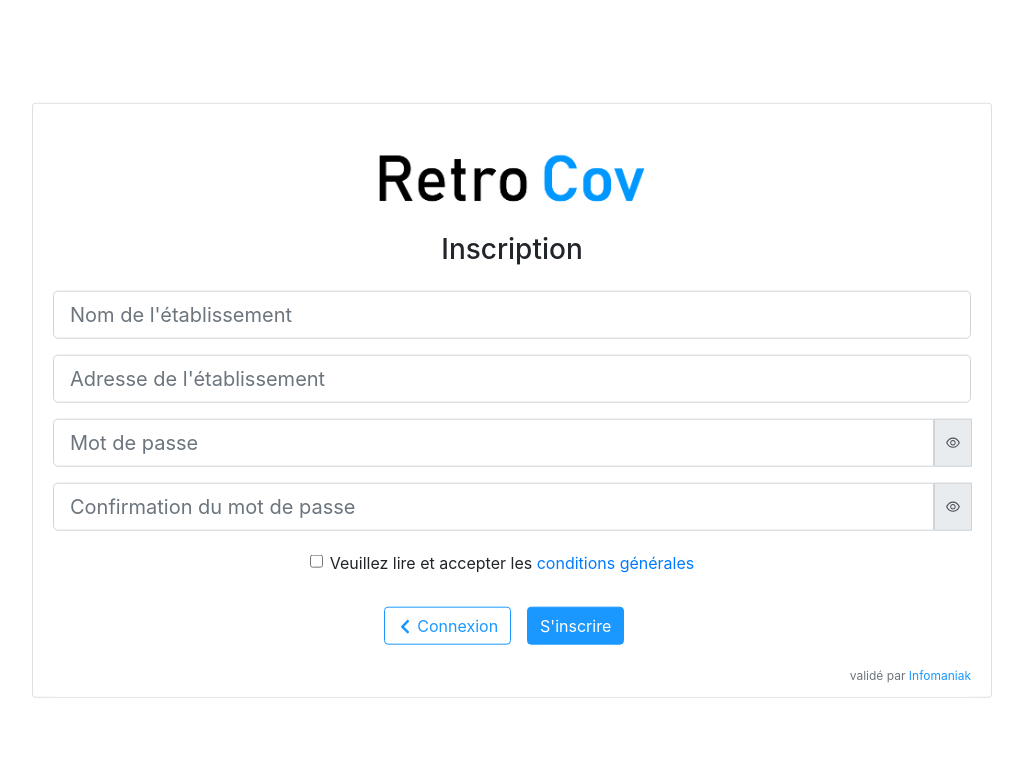
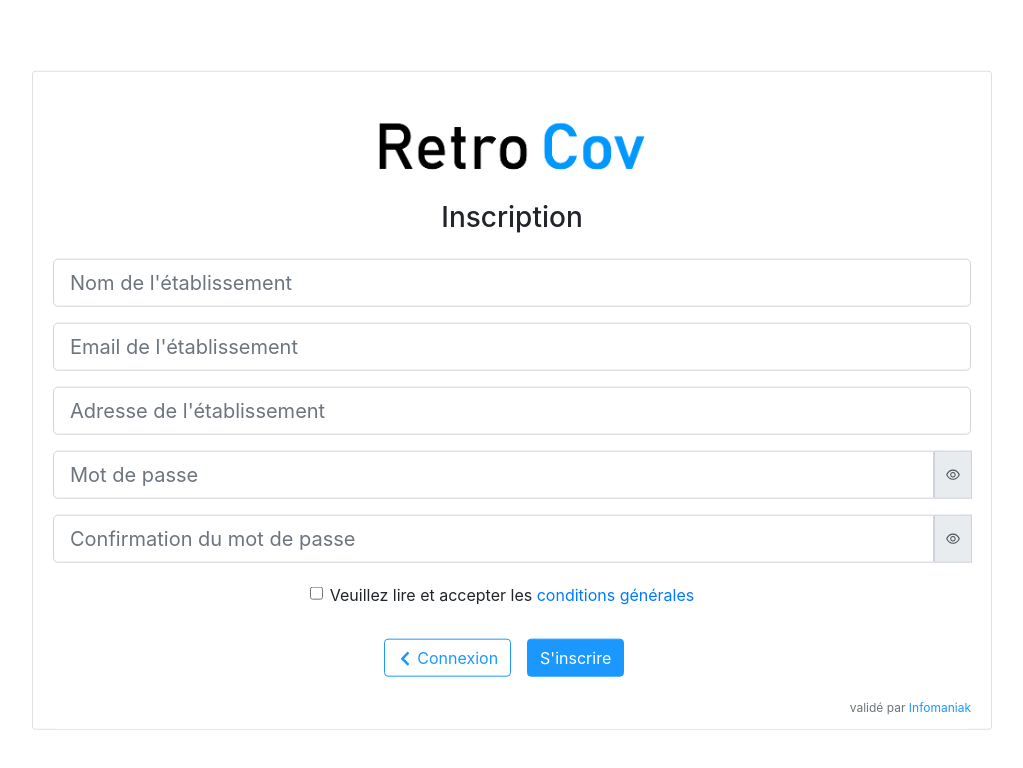
Before and after one commit to jmuraro-dev/retrocov-front, a React (Create React App) app: page /register in a window 1280 px wide. Shown: the top 768 px of the page, without its empty margins (128-1151 px from the left). Built offline with nearby package versions, Linux system fonts and the light colour scheme.

Commit message:
Add the email on the register form

```diff
--- a/src/api/Restaurant.js
+++ b/src/api/Restaurant.js
@@ -11,6 +11,7 @@
         },
         body: JSON.stringify({
             name: restaurant.name,
+            email: restaurant.email,
             address: restaurant.address,
             password: password,
             urlName: createUrlName(restaurant.name)
--- a/src/components/ClientFormSuccess.js
+++ b/src/components/ClientFormSuccess.js
@@ -5,7 +5,7 @@
 } from "react-router-dom";
 import '../styles/register.css';
 import '../styles/success.css';
-import {Alert, Button, Card, Container, Form, Spinner} from 'react-bootstrap';
+import {Card, Container, Spinner} from 'react-bootstrap';
 
 class ClientFormSuccess extends Component {
     constructor(props) {
--- a/src/components/ConditionModal.js
+++ b/src/components/ConditionModal.js
@@ -1,7 +1,6 @@
 import React, {useState} from 'react';
 import {Button} from 'react-bootstrap';
 import {Modal, ModalHeader, ModalBody, ModalFooter} from 'reactstrap';
-import {deleteRestaurantById} from "../api/Restaurant";
 
 const ConditionModal = (props) => {
     const {
@@ -11,14 +10,6 @@
     const [modal, setModal] = useState(false);
 
     const toggle = () => setModal(!modal);
-
-    const deleteRestaurant = () => {
-        deleteRestaurantById(props.restaurantId)
-            .then(response => {
-                console.log(response);
-                window.location.reload();
-            })
-    }
 
     return (
         <div style={{display: "inline-block"}}>
--- a/src/components/Register.js
+++ b/src/components/Register.js
@@ -15,6 +15,7 @@
 
         this.state = {
             name: '',
+            email: '',
             address: '',
             password: '',
             passwordConf: '',
@@ -22,8 +23,10 @@
             passwordConfVisible: false,
             errors: {
                 name: '',
+                email: '',
                 password: '',
                 passwordConf: '',
+                condition: '',
                 others: ''
             }
         }
@@ -61,6 +64,10 @@
         let errors = this.state.errors;
 
         switch (name) {
+            case 'email':
+                const expression = /(?!.*\.{2})^([a-z\d!#$%&'*+\-\/=?^_`{|}~\u00A0-\uD7FF\uF900-\uFDCF\uFDF0-\uFFEF]+(\.[a-z\d!#$%&'*+\-\/=?^_`{|}~\u00A0-\uD7FF\uF900-\uFDCF\uFDF0-\uFFEF]+)*|"((([\t]*\r\n)?[\t]+)?([\x01-\x08\x0b\x0c\x0e-\x1f\x7f\x21\x23-\x5b\x5d-\x7e\u00A0-\uD7FF\uF900-\uFDCF\uFDF0-\uFFEF]|\\[\x01-\x09\x0b\x0c\x0d-\x7f\u00A0-\uD7FF\uF900-\uFDCF\uFDF0-\uFFEF]))*(([\t]*\r\n)?[\t]+)?")@(([a-z\d\u00A0-\uD7FF\uF900-\uFDCF\uFDF0-\uFFEF]|[a-z\d\u00A0-\uD7FF\uF900-\uFDCF\uFDF0-\uFFEF][a-z\d\-._~\u00A0-\uD7FF\uF900-\uFDCF\uFDF0-\uFFEF]*[a-z\d\u00A0-\uD7FF\uF900-\uFDCF\uFDF0-\uFFEF])\.)+([a-z\u00A0-\uD7FF\uF900-\uFDCF\uFDF0-\uFFEF]|[a-z\u00A0-\uD7FF\uF900-\uFDCF\uFDF0-\uFFEF][a-z\d\-._~\u00A0-\uD7FF\uF900-\uFDCF\uFDF0-\uFFEF]*[a-z\u00A0-\uD7FF\uF900-\uFDCF\uFDF0-\uFFEF])\.?$/i;
+                errors.email = expression.test(String(value).toLowerCase()) ? '' : "Le format de l'adresse mail indiquer n'est pas valide !"
+                break;
             case 'password':
                 errors.password = value.length < 8 ? "Le mot de passe doit faire 8 caractères minimum !" : ''
                 break;
@@ -80,13 +87,17 @@
     }
 
     _handleRegister = async () => {
-        const {name, address, password, passwordConf, errors} = this.state
+        const {name, email, address, password, passwordConf, errors} = this.state
 
         if (document.getElementById('condition').checked) {
-            if (name === '' || address === '' || password === '' || passwordConf === '') {
+            errors.condition = ''
+            this.setState({errors})
+
+            if (name === '' || email === '' || address === '' || password === '' || passwordConf === '') {
                 errors.others = 'Tous les champs doivent être rempli !'
                 this.setState({errors})
             } else {
+                if (errors.others ==='' && errors.email === '' && errors.password === '' && errors.passwordConf === '') {
                     if (password !== passwordConf) {
                         this.setState({error: 'Les deux mots de passe ne correspondent pas !'})
                     } else {
@@ -96,8 +107,9 @@
                         this._updateLogged()
                     }
                 }
+            }
         } else {
-            errors.others = 'Vous devez lire et accepter les conditions pour créer un établissement.'
+            errors.condition = 'Vous devez lire et accepter les conditions pour créer un établissement.'
             this.setState({errors})
         }
     }
@@ -124,6 +136,22 @@
                                 <Alert variant="danger">
                                     {this.state.errors.name}
                                 </Alert>
+                            ) : null}
+
+                            <Form.Group controlId="formBasicName">
+                                <Form.Control
+                                    size="lg"
+                                    name="email"
+                                    type="text"
+                                    value={this.state.email}
+                                    onChange={this._handleChange}
+                                    placeholder="Email de l'établissement"/>
+                            </Form.Group>
+
+                            {this.state.errors.email !== "" ? (
+                                <Form.Text id="passwordHelpBlock" className={"form-password-conf mb-3"} muted>
+                                    {this.state.errors.email}
+                                </Form.Text>
                             ) : null}
 
                             <Form.Group controlId="formBasicAddress">
@@ -186,6 +214,11 @@
                                     {this.state.errors.others}
                                 </Alert>
                             ) : null}
+                            {this.state.errors.condition !== "" ? (
+                                <Alert variant="danger" className={"mt-2"}>
+                                    {this.state.errors.condition}
+                                </Alert>
+                            ) : null}
 
                             <Button className="register-button btn-connect mr-3 mt-3" href="/"
                                     variant="outline-primary"><FaChevronLeft/> Connexion</Button>
```
Lines whose indentation alone changed are shown as unchanged.
